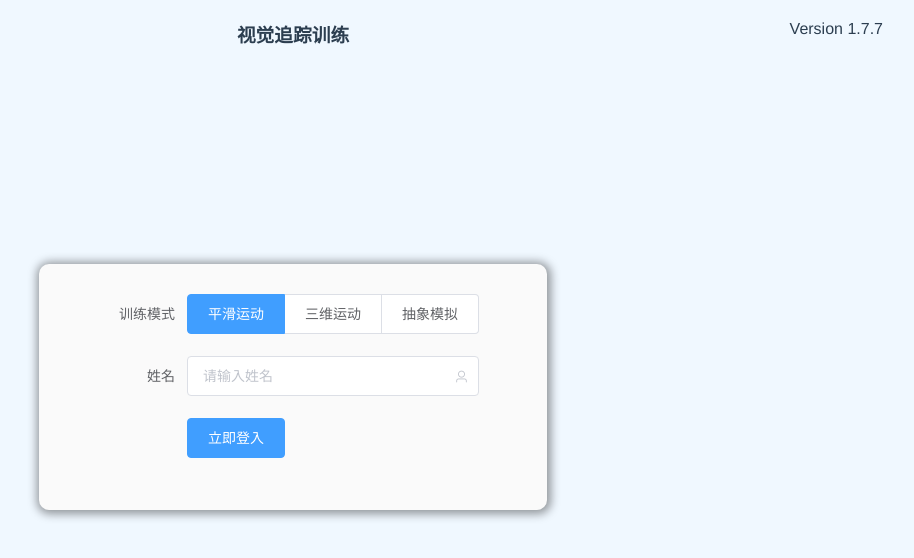
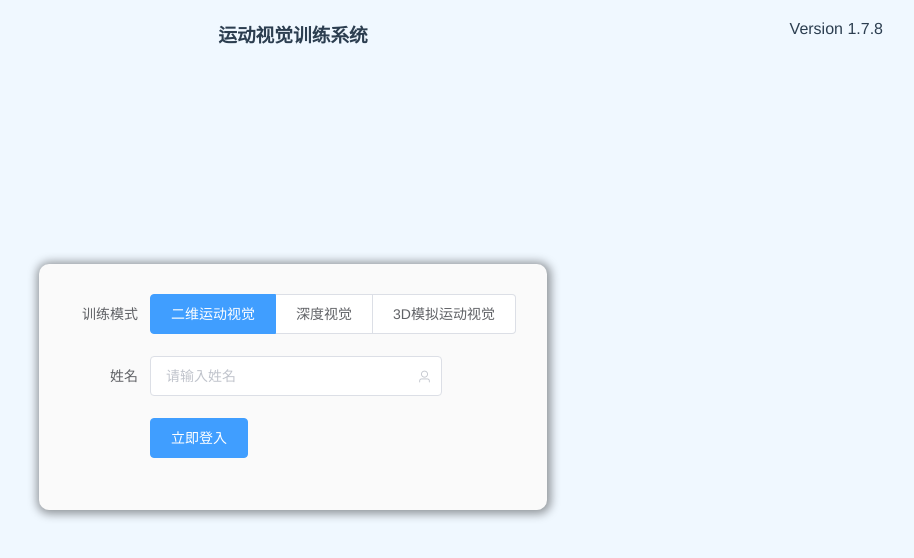
Before and after one commit to ywwxly/ping-pong, a Vue app: page / in a window 1280 px wide. Shown: the top 558 px of the page, without its empty margins (347-1261 px from the left). Built offline with nearby package versions, Linux system fonts and the light colour scheme.

Commit message:
修改UI文案

```diff
--- a/src/views/pingpong.vue
+++ b/src/views/pingpong.vue
@@ -1,8 +1,8 @@
 <template>
   <div>
-    <div style="position: absolute; right: 50px">Version 1.7.7</div>
+    <div style="position: absolute; right: 50px">Version 1.7.8</div>
     <template v-if="showInputUserName">
-      <h3 style="margin: 20px 0">视觉追踪训练</h3>
+      <h3 style="margin: 20px 0">运动视觉训练系统</h3>
       <div class="input-box">
         <div class="input-div">
           <el-form label-position="right" label-width="80px">
@@ -39,7 +39,7 @@
     >
     <template v-else>
       <div style="position: absolute; left: 50px">姓名：{{ userName }}</div>
-      <h3 style="margin: 20px 0">{{ getModeString }}视觉追踪训练</h3>
+      <h3 style="margin: 20px 0">{{ getModeString }}训练模式</h3>
       <div class="flex" style="justify-content: center">
         <div style="position: relative">
           <!-- 右侧按钮 -->
@@ -140,7 +140,7 @@
               </div>
             </el-tooltip>
           </div>
-          <!-- 平滑运动 -->
+          <!-- 二维运动 -->
           <div
             id="wrap"
             :style="{
@@ -151,7 +151,7 @@
             :class="showImageBg && 'wrap-bg'"
             v-if="testType == '2d'"
           ></div>
-          <!-- 抽象场景 -->
+          <!-- 3D场景 -->
           <template v-else-if="testType == 'simulation'">
             <div
               class="box"
@@ -186,7 +186,7 @@
               </div>
             </div>
           </template>
-          <!-- 三维运动 -->
+          <!-- 深度运动 -->
           <div v-else-if="testType == '3d'">
             <div
               style="
@@ -419,18 +419,18 @@
             </download-excel>
           </el-form-item> -->
           <!-- <el-form-item
-          :label="(showImageBg ? '关闭' : '加载') + '抽象模拟'"
+          :label="(showImageBg ? '关闭' : '加载') + '3D模拟'"
           v-if="testType == '2d'"
         >
           <el-button
             size="small"
             type="primary"
             @click="showImageBg = !showImageBg"
-            >{{ showImageBg ? "关闭" : "加载" }}抽象模拟</el-button
+            >{{ showImageBg ? "关闭" : "加载" }}3D模拟</el-button
           >
         </el-form-item>
         <el-form-item
-          label="更换抽象模拟场景"
+          label="更换3D模拟场景"
           v-if="testType == '2d' && showImageBg"
         >
           <el-upload class="upload-demo" action="#" :on-change="uploadOnChange">
@@ -474,24 +474,22 @@
           <h3 style="text-align: left">（ 1 ）产品介绍</h3>
           <p>
             运用视觉运动追踪的理论和原则结合计算机技术，初步设计开发“视觉运动
-            追踪训练系统”。该训练系统包括 3
-            个模块：平滑运动视觉追踪训练、三维运动
-            视觉追踪训练和抽象模拟场景视觉追踪训练。平滑运动视觉追踪训练系统不但可
+            追踪训练系统”。该训练系统包括 3 个模块：二维运动视觉训练、深度
+            视觉训练和3D模拟运动视觉训练。二维运动视觉训练模式不但可
             以对个体的视觉运动追踪能力进行任意时长的训练，同时为了防止训练者在训练
             过程中出现注意力不集中，系统专门设计了防止训练者分心的按键装置，同时该
             系统还可随时设置物体运动的速度和运动物体的大小，以满足不同训练者的训练
-            需求；三维运动视觉追踪训练系统运用 3D
-            效果制作三维球体由远及近以及由近及
+            需求；深度训练系统运用3D效果制作3D球体由远及近以及由近及
             远的两段飞行视频，飞行速度可自行调节，使用者可以根据不同训练
-            者的需要进行选择，用以训练个体的时空视知觉；抽象模拟场景视觉追踪训练模
-            块在抽象模拟乒乓球运动场景的基础上，根据乒乓球比赛真实视频中乒乓球的飞行线路、
-            落点进行抽象模拟，用于乒乓球运动的专项视觉运动追踪训练。根据练习者的不同
-            训练要求可随时更改球的速度、落点、球体的大小以及训练时长，同时训练系统
-            仍然提供了防止练习者分心的按键设置，并给予量化评价。
+            者的需要进行选择，用以训练个体的时空视感知；3D模拟运动视觉训练模
+            块在3D模拟乒乓球运动场景的基础上，根据乒乓球比赛真实视频中乒乓球的飞行线路、
+            落点进行3D模拟，用于乒乓球运动的专项视觉运动追踪训练。根据练习者的不同
+            训练要求可随时更改球的速度、落点、球体的大小以及当前训练组次数，同时训练系统
+            仍然提供了防止练习者分心的设置，数据导出，便于量化评价。
           </p>
-          <h3 style="text-align: left">（ 2 ）平滑运动视觉追踪训练使用说明</h3>
+          <h3 style="text-align: left">（ 2 ）二维运动视觉训练使用说明</h3>
           <p>
-            打开“平滑运动视觉追踪训练”，使用者可根据需要按加速或减速键控制球
+            打开“二维运动视觉训练”，使用者可根据需要按加速或减速键控制球
             的飞行速度，还可以根绝需要选择球的大小，同时系统提供了防止训练者分心的
             65 按键装置。分心按键设置如下：在飞行的球体上会随机呈现数字“ 0 ”或“
             1 ”， 默认呈现时间为 500ms（可自行调节）
@@ -501,18 +499,16 @@
             使用者可根据不同训练者的需要选用不同参数的视觉运动追踪训练。系统会自动记录训练者按键正确的次数和数字呈现的总次数，并显示在界面
             下方中央。
           </p>
-          <h3 style="text-align: left">（ 3 ）三维运动视觉追踪训练使用说明</h3>
+          <h3 style="text-align: left">（ 3 ）深度视觉训练使用说明</h3>
           <p>
-            打开“三维运动视觉追踪训练”，其中飞行速度默认为 30m/s
+            打开“深度视觉训练”，其中飞行速度默认为 30m/s
             ，球体大小，“0”或“1”变化时间间隔，窗口大小等可调，
-            使用者可根据不同训练者的需要选用不同参数的视觉运动追踪训练。
+            使用者可根据不同训练者的需要选用不同参数的视觉运动追踪训练。系统会自动记录训练者按键正确的次数和数字呈现的总次数，并显示在界面
+            下方中央。
           </p>
-          <h3 style="text-align: left">
-            （ 4 ）抽象模拟场景视觉追踪训练使用说明
-          </h3>
+          <h3 style="text-align: left">（ 4 ）3D模拟运动视觉训练使用说明</h3>
           <p>
-            切换“平滑运动视觉追踪训练”，点击设置按钮，加载模拟场景（可自行更换场景图片），界面默认会呈现一个抽象的模拟乒乓球场和
-            位于对方底线中央的视觉追踪目标乒乓球，按下“开始”键，乒乓球将以“ 20
+            切换“二维运动视觉训练”，点击设置按钮，点击“开始”按钮，乒乓球将以“ 20
             ”的初
             始速度进行模拟比赛飞行，训练者以运动员的视角进行视觉运动追踪训练。界面
             底部提供可以随时调节球飞行速度、大小、落点的按键，同时系统还提供了防止
@@ -526,10 +522,10 @@
           </p>
           <h3>（5）操作说明</h3>
           <p>
-            点击开始后,随机出现数字,0 ：请按 下“ Z或方向左 ”键 ; “ 1 ”：请按下“
+            点击开始后,随机出现数字,0 ：请按下“ Z或方向左 ”键 ; “ 1 ”：请按下“
             M或方向右
             ”键。设置：球体运动速度，数字变化时间间隔，每组测试总数，测试窗口大小等可自行调节。
-            点击“关闭”自动保存本组数据。
+            点击“关闭”自动保存本组数据,导出数据到本地等功能。
           </p>
         </div>
 
@@ -594,7 +590,7 @@ export default {
       balls: [],
       textArr: ["0", "1"],
       showText: "", //要展示的文本
-      show3dSet: "", //三维位置高低点
+      show3dSet: "", //深度位置高低点
       show3dText: "", //是否展示笑哭脸
       seletedTextShow: false, //选项是否显示
       timer: null,
@@ -627,21 +623,21 @@ export default {
       bg2D: "", //模拟场景背景
       showImageBg: false,
       isStart: false, //是否开始
-      ballWrapperShow: false, //抽象场景球体显示/隐藏
+      ballWrapperShow: false, //3D场景球体显示/隐藏
       isClickEnd: false, //当前生成是否已选择过
       startTime: 0, //每次开始时间
       //训练模式
       typeList: [
         {
-          name: "平滑运动",
+          name: "二维运动视觉",
           value: "2d",
         },
         {
-          name: "三维运动",
+          name: "深度视觉",
           value: "3d",
         },
         {
-          name: "抽象模拟",
+          name: "3D模拟运动视觉",
           value: "simulation",
         },
       ],
@@ -696,10 +692,10 @@ export default {
   computed: {
     getModeString() {
       return this.testType == "2d"
-        ? "平滑运动"
+        ? "二维运动视觉"
         : this.testType == "simulation"
-        ? "抽象模拟"
-        : "三维运动";
+        ? "3D模拟运动视觉"
+        : "深度视觉";
     },
   },
   mounted() {
@@ -879,7 +875,7 @@ export default {
         if (this.testType == "2d") {
           this.init2D();
         } else if (this.testType == "3d") {
-          //三维模式速度固定
+          //深度模式速度固定
           this.ballSpeed = 30;
           this.create3DBall();
         } else {
@@ -986,7 +982,7 @@ export default {
           break;
       }
     },
-    //三维训练模式初始化
+    //深度训练模式初始化
     create3DBall() {
       // if (!this.context3D) {
       var canvas = document.getElementById("canvas");
@@ -1018,7 +1014,7 @@ export default {
       }
       this.moveBall();
     },
-    //三维训练模式：绘制球体
+    //深度训练模式：绘制球体
     draw3dBall() {
       this.context3D.clearRect(
         -this.wrapHeight / 2,
@@ -1097,7 +1093,7 @@ export default {
         this.context3D.restore();
       }
     },
-    //平滑训练模式：生成小球函数
+    //二维训练模式：生成小球函数
     createBalls() {
       this.wrapDiv.innerHTML = "";
       for (var i = 0; i < 1; i++) {
@@ -1129,7 +1125,7 @@ export default {
         this.balls.push(ball);
       }
     },
-    //平滑/三维训练模式 动画
+    //二维/深度训练模式 动画
     moveBall(ballObj) {
       //requestAnimationFrame效果
       // let diffTime = 16.7;
@@ -1153,7 +1149,7 @@ export default {
       };
       requestAnimationFrame(this.add);
     },
-    //平滑训练模式小球移动函数，判断小球的位置
+    //二维训练模式小球移动函数，判断小球的位置
     moveBalls(ballObj) {
       // setInterval(function () {
       ballObj.style.top = ballObj.y + "px";
@@ -1192,7 +1188,7 @@ export default {
       this.crash(ballObj);
       // }, 10);
     },
-    //平滑训练模式碰撞函数
+    //二维训练模式碰撞函数
     crash(ballObj) {
       //通过传过来的小球对象来获取小球的X坐标和Y坐标
       x1 = ballObj.x;
@@ -1402,7 +1398,7 @@ export default {
 .item {
   margin-top: 20px;
 }
-/* 抽象 */
+/* 3D */
 .box {
   font-family: "Montserrat", sans-serif;
   background-color: #111;
```
Also changed, not shown: 1 other file (tests, documents, lock files or other folders).
